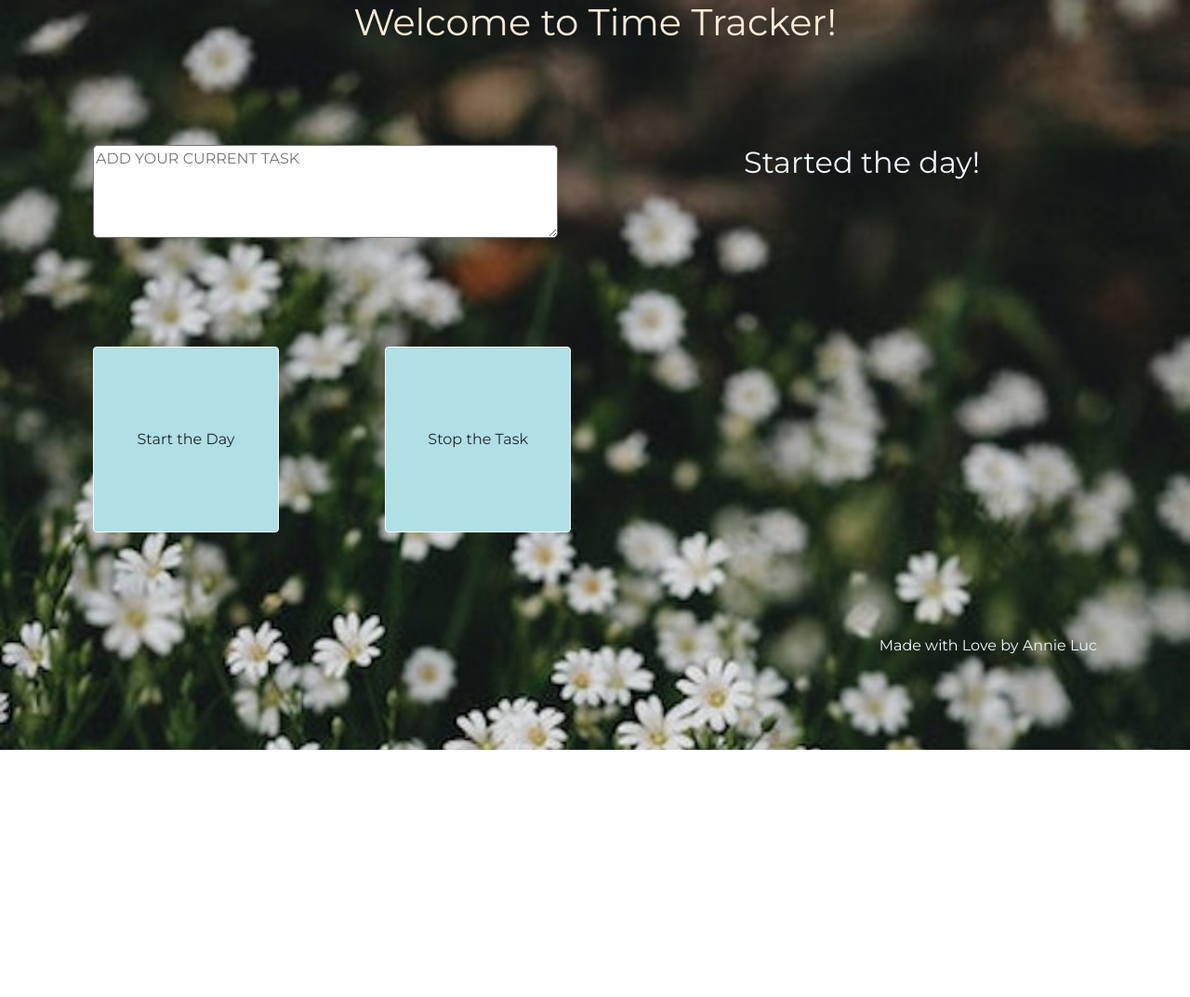
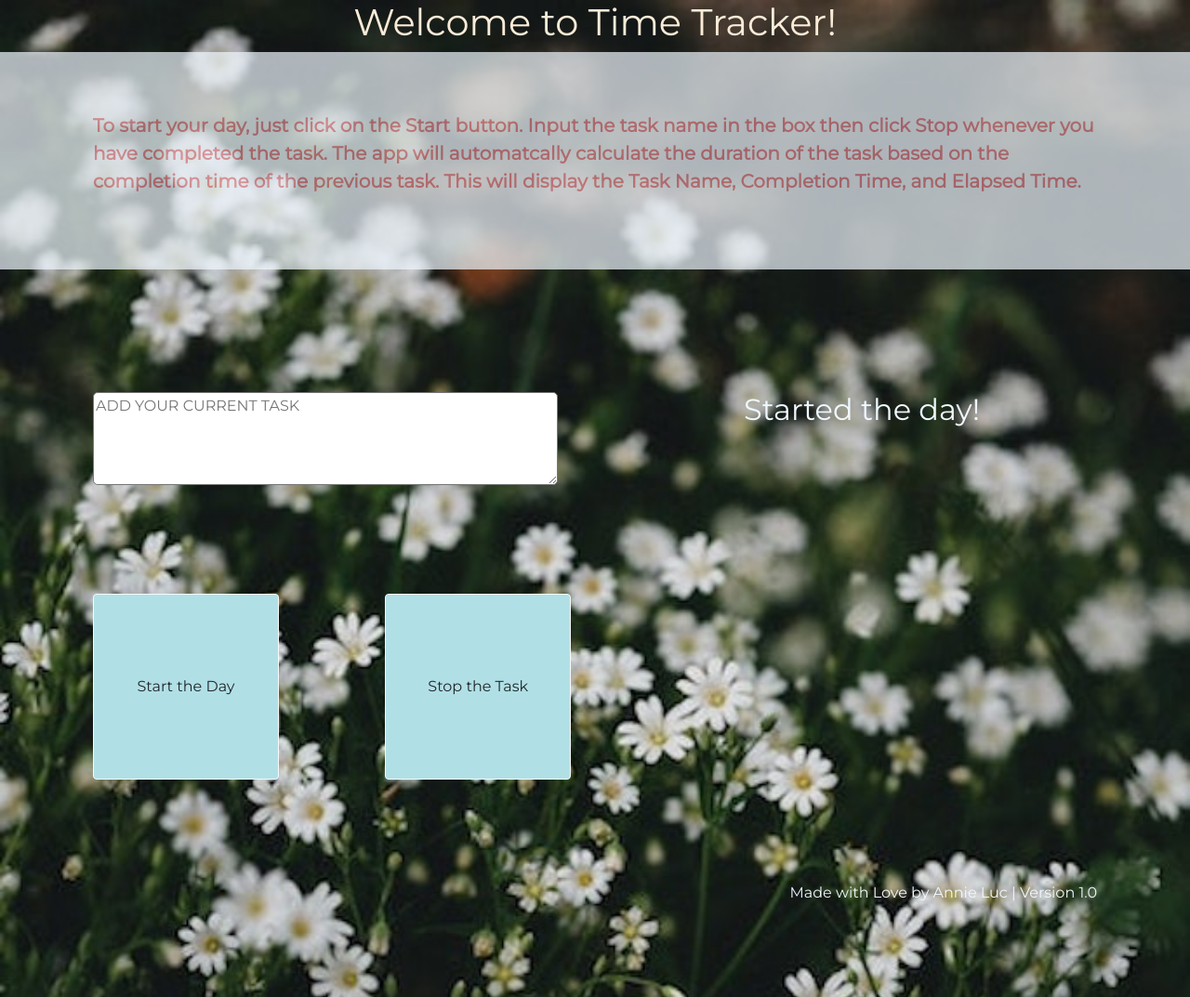
Before and after one commit to luckytiger18/time-tracker, a plain HTML site: page index.html in a window 1280 px wide. Shown: the whole page at 93% size. Before the commit the page ends 807 px from the top, so only its background shows below. Drawn offline with nearby package versions, Linux system fonts and the light colour scheme.

Commit message:
added instructions, jumbotron and fixed the duration

```diff
--- a/index.html
+++ b/index.html
@@ -13,11 +13,19 @@
 
 <body>
     <h1>Welcome to Time Tracker!</h1>
+    <div id="descriptionContainer" class="jumbotron jumbotron-fluid">
+        <p class="description">To start your day, just click on the Start button. Input the task name in the box then
+            click Stop whenever you have completed the task. The app will automatcally calculate the duration of the
+            task based on the completion time of the previous task. This will display the Task Name, Completion Time,
+            and Elapsed Time.</p>
+    </div>
     <div class="mainContent">
         <div class="taskWidget">
             <div class="addToList">
-                <textarea id="taskInput" rows="5" cols="5" onfocus="this.value=''" placeholder="ADD YOUR CURRENT TASK"></textarea>
+                <textarea id="taskInput" rows="5" cols="5" onfocus="this.value=''"
+                    placeholder="ADD YOUR CURRENT TASK"></textarea>
             </div>
+
             <div class="startAndStop">
                 <button type="button" class="btn btn-light" id="startButton" onclick="startButton()">Start the
                     Day</button>
@@ -35,5 +43,6 @@
     <!-- <script src="moment.js"></script> -->
 </body>
 
-<footer>Made with Love by Annie Luc</footer>
+<footer>Made with Love by Annie Luc | Version 1.0</footer>
+
 </html>
--- a/style.css
+++ b/style.css
@@ -59,3 +59,14 @@ p{
     font-weight: bold;
     font-size: 20px;
 }
+
+.description {
+   color: rgb(224, 131, 139);
+   padding-left: 100px;
+   padding-right: 100px;
+}
+
+#descriptionContainer {
+    background-color: aliceblue;
+    opacity: 70%;
+}
--- a/timeTracker.js
+++ b/timeTracker.js
@@ -1,4 +1,4 @@
-var lastTaskTime = 0;
+var lastTaskTime = Date.now();
 
 function startButton() {
     var dateNow = new Date();
@@ -28,9 +28,9 @@ function stopTask() {
 
 // utility function
 function elapsedTime(preTime) {
-    var getNowTime = Date.now()
-    console.log(getNowTime)
-    console.log(preTime)
+    var getNowTime = Date.now();
+    console.log(getNowTime);
+    console.log(preTime);
     return (getNowTime - preTime) / 1000
 }
 
```
